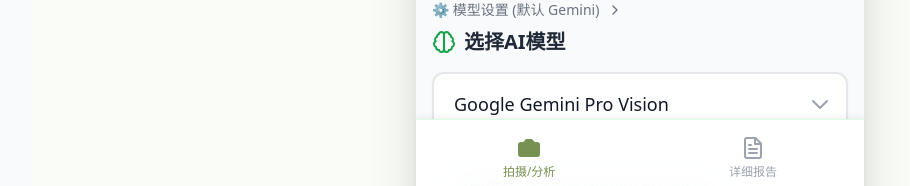
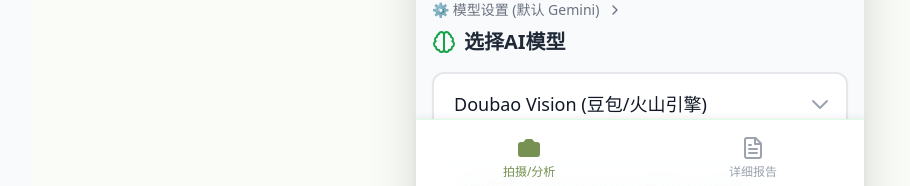
Before and after one commit to litongxue7788/diabetic-diet-analyzer-node, a Next.js app in the folder diabetic-diet-analyze/: page / in a window 1280 px wide. Both pictures are taken after a click on the heading "⚙️ 模型设置 (默认 Gemini)". Shown: the part 604-790 px from the top of the page, without its empty margins (0-910 px from the left). Built offline with nearby package versions, Linux system fonts and the light colour scheme.

Commit message:
fix: set default model to doubao and add missing endpoint id input

```diff
--- a/diabetic-diet-analyze/app/page.tsx
+++ b/diabetic-diet-analyze/app/page.tsx
@@ -11,7 +11,7 @@
 export default function Home() {
   const [activeTab, setActiveTab] = useState<0 | 1>(0)
   const [file, setFile] = useState<File | null>(null)
-  const [selectedModel, setSelectedModel] = useState<string>('gemini-pro-vision')
+  const [selectedModel, setSelectedModel] = useState<string>('doubao-vision')
   const [result, setResult] = useState<any | null>(null)
   const [loading, setLoading] = useState(false)
   const [error, setError] = useState<string | null>(null)
@@ -140,6 +140,15 @@
                   </summary>
                   <div className="mt-2 space-y-3 pb-2">
                     <ModelSelector selectedModel={selectedModel} onModelSelect={setSelectedModel} />
+                    {provider === 'doubao' && (
+                       <input
+                         type="text"
+                         value={doubaoEndpoint}
+                         onChange={(e) => setDoubaoEndpoint(e.target.value)}
+                         placeholder="Doubao Endpoint ID (如: ep-2024...)"
+                         className="w-full p-2 border rounded-lg text-xs"
+                       />
+                    )}
                     <input
                       type="password"
                       value={apiKeys[provider]}
```
